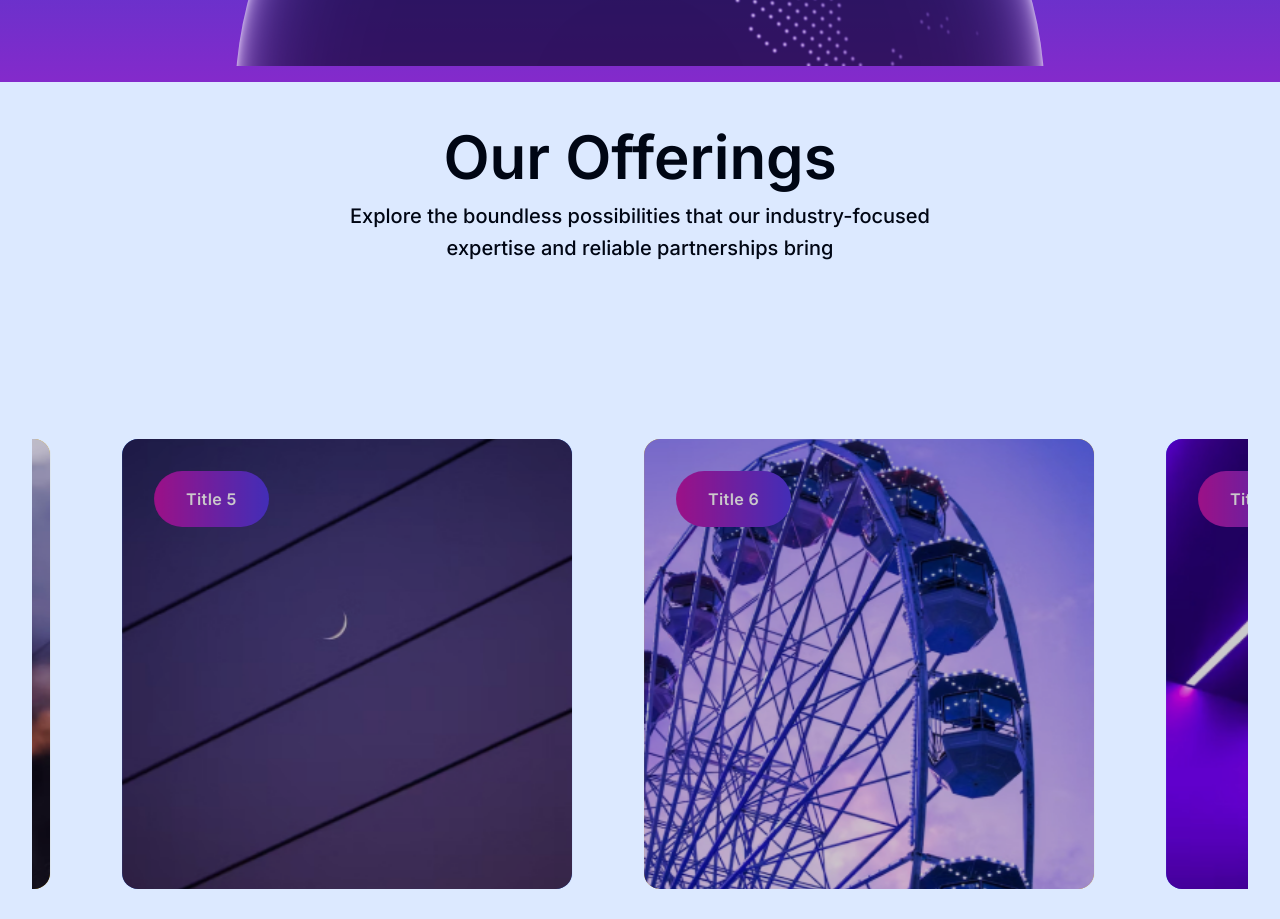
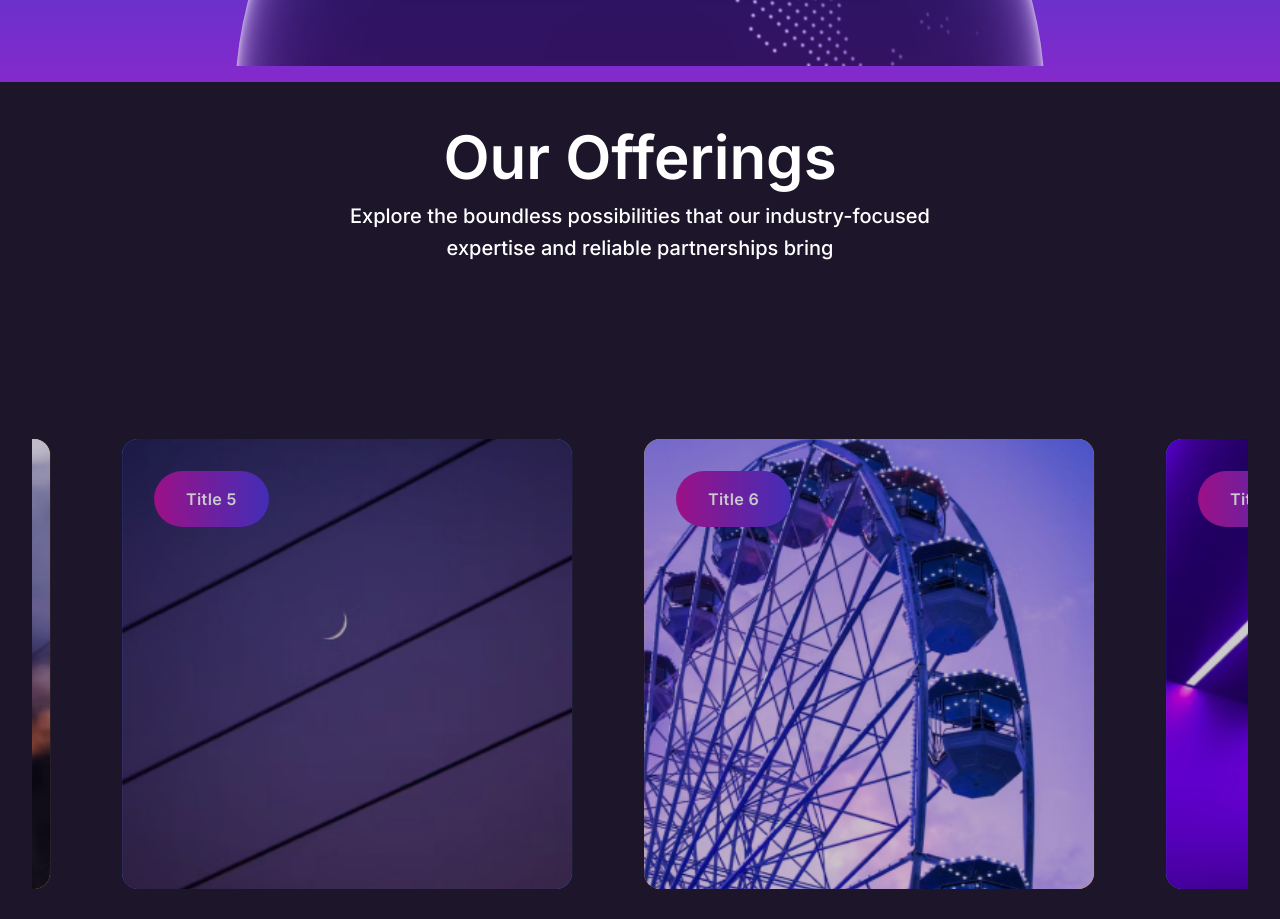
Before and after one commit to uxui-gitl/shadcn-v2, a Next.js app: page / in a window 1280 px wide. Shown: the part 3840-4759 px from the top of the page. Built offline with nearby package versions, Linux system fonts and the light colour scheme.

Commit message:
Bg changed

```diff
--- a/src/components/OfferingsSlider.tsx
+++ b/src/components/OfferingsSlider.tsx
@@ -6,12 +6,12 @@ const OfferingsSlider = () => {
   return (
     <>
       {/*  */}
-      <div className=" bg-[#DCE9FF]">
+      <div className=" bg-[#1D162B]">
         <div className="flex flex-col pt-10 items-center justify-center">
-          <h2 className=" font-semibold text-[60px] leading-[70px] text-[#000614] text-center text-2xl mb-2 ">
+          <h2 className=" font-semibold text-[60px] leading-[70px] text-[#FFFFF] text-center text-2xl mb-2 ">
             Our Offerings
           </h2>
-          <p className="text-center text-[#000614] max-w-[50%]  text-xl font-[500] leading-8 ">
+          <p className="text-center text-[#FFFFF] max-w-[50%]  text-xl font-[500] leading-8 ">
             Explore the boundless possibilities that our industry-focused
             expertise and reliable partnerships bring
           </p>{" "}
@@ -38,7 +38,7 @@ const HorizontalScrollCarousel = () => {
   return (
     <section
       ref={targetRef}
-      className="container relative h-[300vh] bg-[#DCE9FF] "
+      className="container relative h-[300vh] bg-[#1D162B] "
     >
       <div className="sticky top-0 flex h-screen items-center overflow-hidden">
         <motion.div style={{ x }} className="flex gap-10">
--- a/src/components/ui/navigation-menu.tsx
+++ b/src/components/ui/navigation-menu.tsx
@@ -96,7 +96,7 @@ const NavigationMenuViewport = React.forwardRef<
 ));
 NavigationMenuViewport.displayName =
   NavigationMenuPrimitive.Viewport.displayName;
-
+// comment added
 const NavigationMenuIndicator = React.forwardRef<
   React.ElementRef<typeof NavigationMenuPrimitive.Indicator>,
   React.ComponentPropsWithoutRef<typeof NavigationMenuPrimitive.Indicator>
```
